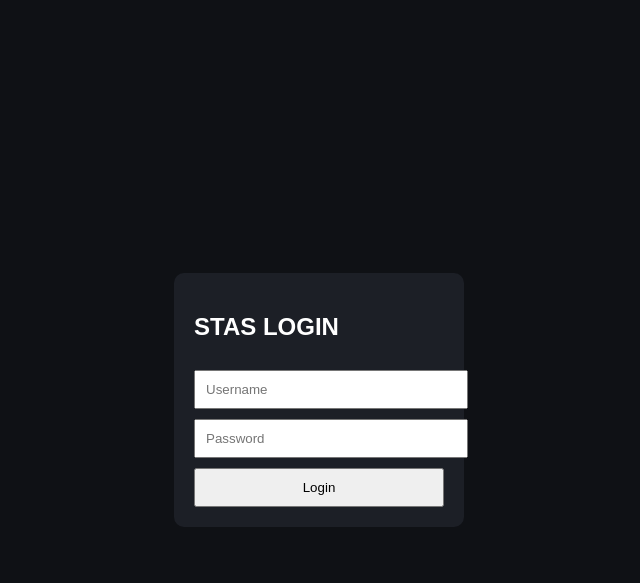
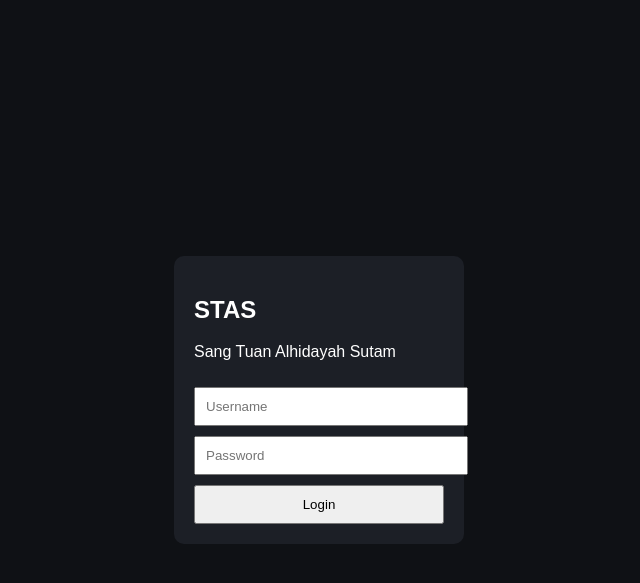
Before and after one commit to mlf167937-svg/stas, a Flask app: template templates/login.html in a window 1280 px wide. Shown: the top 583 px of the page, without its empty margins (321-961 px from the left). Run offline with Flask 3, Linux system fonts and the light colour scheme; the template is opened without the code that fills it, so the values that code supplies are empty.

Commit message:
Update login.html

```diff
--- a/templates/login.html
+++ b/templates/login.html
@@ -1,22 +1,25 @@
 <!DOCTYPE html>
 <html>
 <head>
-  <title>Login STAS</title>
+  <title>STAS Login</title>
   <link rel="stylesheet" href="/static/style.css">
 </head>
+
 <body class="center">
 
   <div class="box">
-    <h2>STAS LOGIN</h2>
+
+    <h2>STAS</h2>
+    <p>Sang Tuan Alhidayah Sutam</p>
 
     {% if error %}
       <p style="color:red">{{ error }}</p>
     {% endif %}
 
     <form method="POST">
-      <input name="username" placeholder="Username" required>
-      <input name="password" type="password" placeholder="Password" required>
-      <button type="submit">Login</button>
+      <input name="username" placeholder="Username">
+      <input name="password" type="password" placeholder="Password">
+      <button>Login</button>
     </form>
 
   </div>
```
